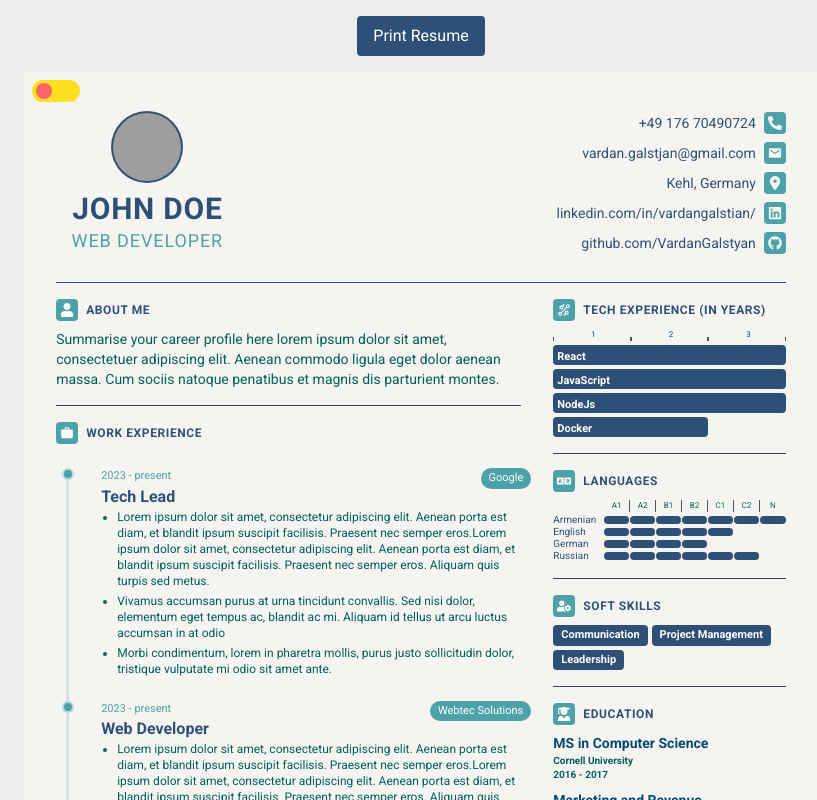
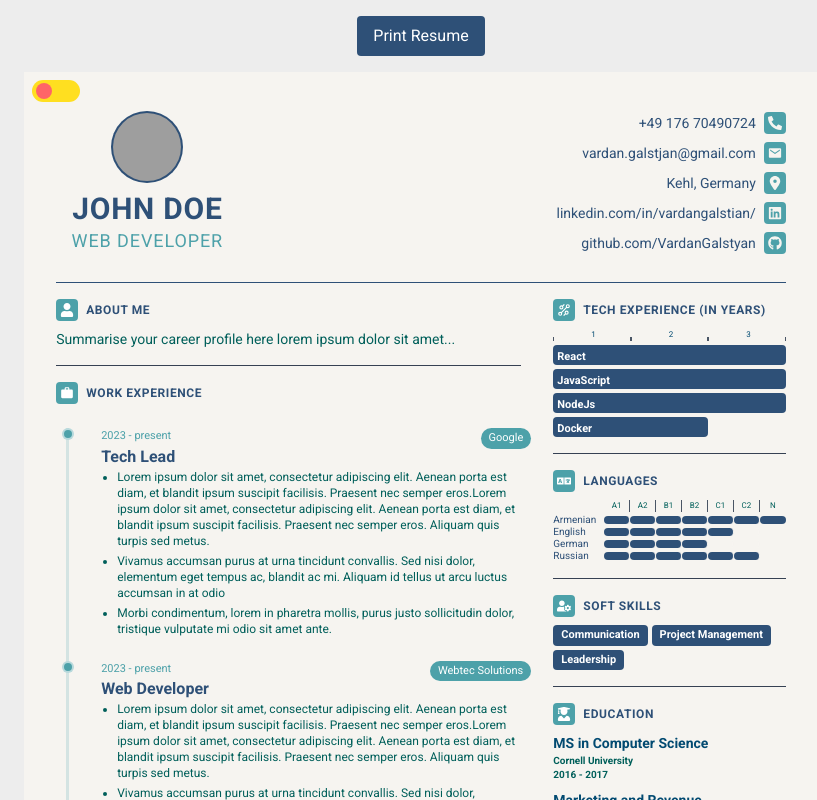
Before and after one commit to VardanGalstyan/Open-Resume, a Next.js app: page / in a window 1280 px wide. Shown: the top 800 px of the page, without its empty margins (219-1036 px from the left). Built offline with nearby package versions, Linux system fonts and the light colour scheme; grey boxes are pictures that could not be loaded.

Commit message:
feat: introduces state management lib - jotai

```diff
--- a/package.json
+++ b/package.json
@@ -10,6 +10,7 @@
   },
   "dependencies": {
     "clsx": "^2.1.1",
+    "jotai": "^2.13.1",
     "next": "15.3.1",
     "next-themes": "^0.4.6",
     "react": "^19.0.0",
--- /dev/null
+++ b/src/app/state.ts
@@ -0,0 +1,3 @@
+import { atomWithStorage } from "jotai/utils";
+
+export const orAtom = atomWithStorage("or", {});
--- /dev/null
+++ b/src/ui/buttons/edit-button.tsx
@@ -0,0 +1,17 @@
+import clsx from "clsx";
+import { MdEdit } from "react-icons/md";
+
+const EditButton = ({ className }: { className?: string }) => {
+  return (
+    <div
+      className={clsx(
+        "transition-all duration-100 absolute bg-sec flex p-1 items-center rounded-sm justify-center cursor-pointer hover:bg-sec/90 hover:text-gray-50",
+        className
+      )}
+    >
+      <MdEdit className="size-3.5" />
+    </div>
+  );
+};
+
+export default EditButton;
--- a/src/ui/sections/About.tsx
+++ b/src/ui/sections/About.tsx
@@ -1,18 +1,24 @@
 import { FaUser } from "react-icons/fa";
 import SectionTitle from "../SectionTitle";
+import EditButton from "../buttons/edit-button";
 
 const About = () => {
   return (
-    <section className="h-fit">
+    <section className="relative h-fit group">
       <SectionTitle title="About me">
         <FaUser />
       </SectionTitle>
+
       <p className="dark:text-secondary text-sm text-teal-800">
-        Summarise your career profile here lorem ipsum dolor sit amet,
-        consectetuer adipiscing elit. Aenean commodo ligula eget dolor aenean
-        massa. Cum sociis natoque penatibus et magnis dis parturient montes.
+        Summarise your career profile here lorem ipsum dolor sit amet...
       </p>
+
+      {/* Edit Button: keep it inside the section’s bounding box */}
+      <div className="absolute top-0 right-0 opacity-0 transition-opacity group-hover:opacity-100">
+        <EditButton />
+      </div>
     </section>
   );
 };
+
 export default About;
```
Also changed, not shown: 1 other file (tests, documents, lock files or other folders).
